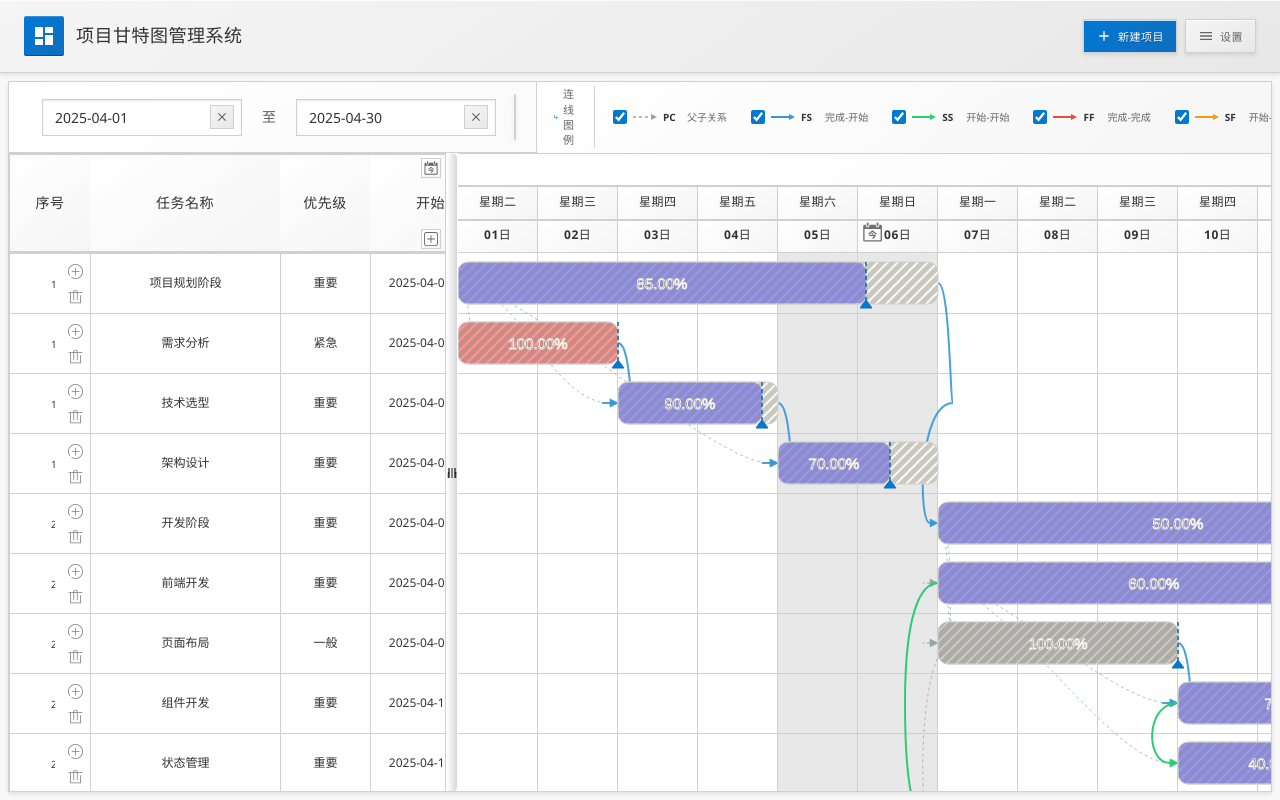
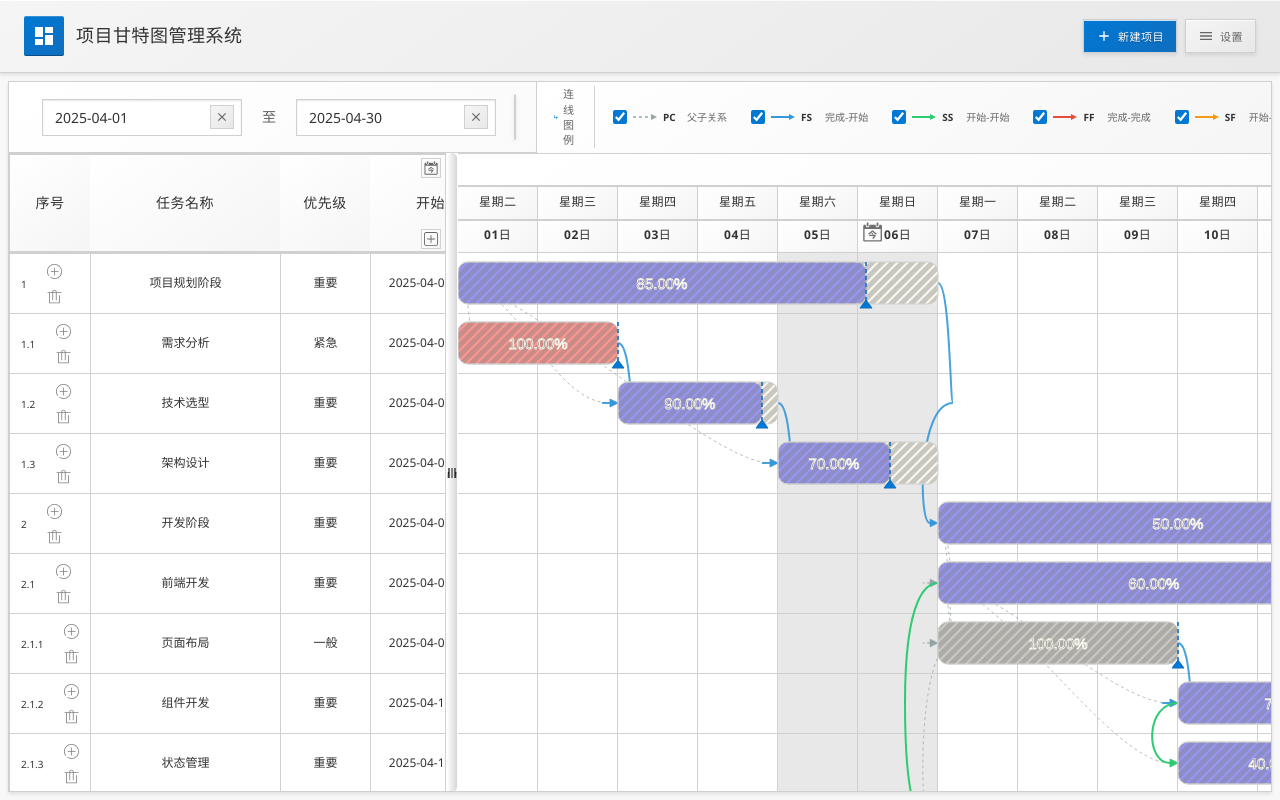
Before and after one commit to lee576/vue3-gantt, a Vue app: page / in a window 1280 px wide. Built offline with nearby package versions, Linux system fonts and the light colour scheme.

Commit message:
style(gantt): 调整TaskRow组件布局样式
- 将TaskRow的paddingLeft从40px调整为10px，优化内边距
- 修改.cellNo的justify-content属性为flex-start，调整对齐方式
- 在.cellNo中添加gap: 8px，增加子元素间距

```diff
--- a/src/components/gantt/task/TaskRow.vue
+++ b/src/components/gantt/task/TaskRow.vue
@@ -6,7 +6,7 @@
                     minWidth: header.width + 'px',
                     maxWidth: header.width + 'px',
                     height: rowHeight + 'px',
-                    paddingLeft: '40px'
+                    paddingLeft: '10px'
                 }">
                     <span class="no-text">{{ row.no }}</span>
                     <div class="toolbar" v-bind:style="{ height: rowHeight + 'px' }">
@@ -160,13 +160,14 @@ export default defineComponent({
     .cellNo {
         display: flex;
         align-items: center;
-        justify-content: space-between;
+        justify-content: flex-start;
         font-size: 10px;
         border-top: none;
         border-bottom: none;
         margin: 0px 0px 0px 1px;
         position: relative;
         color: var(--text-primary, #333333);
+        gap: 8px;
 
         &:first-child {
             border-left: 1px solid var(--border, #cecece);
```
